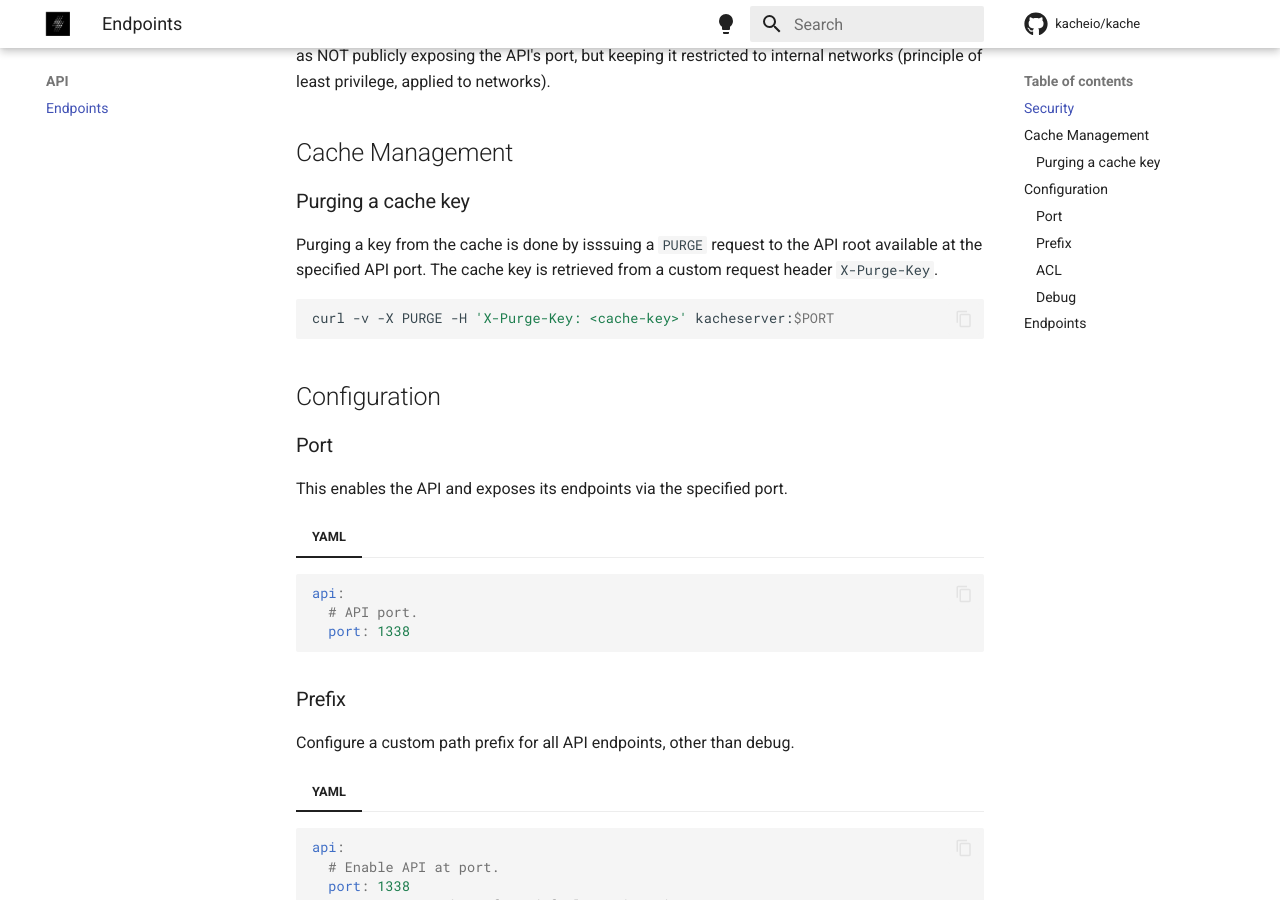
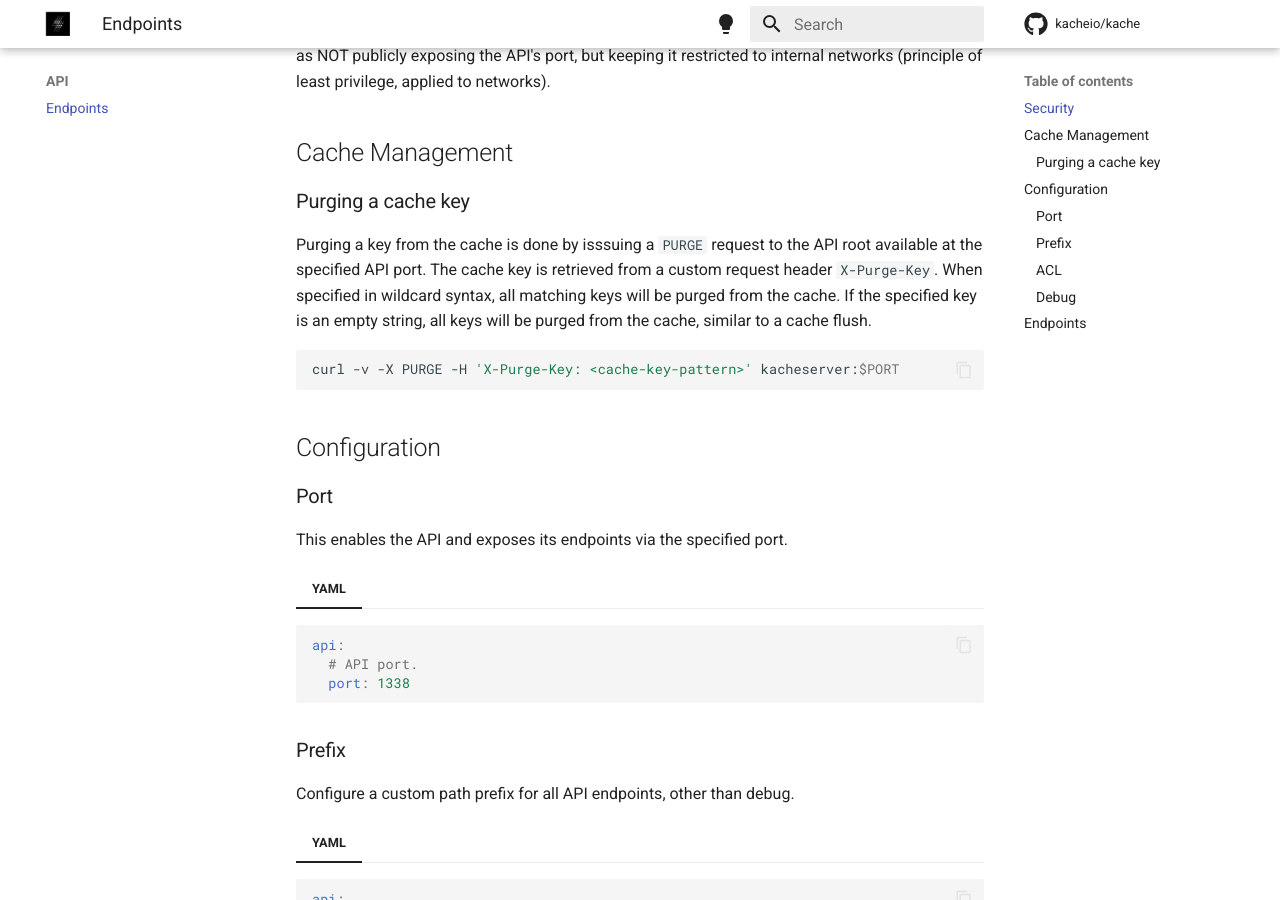
Before and after one commit to kacheio/docs, an MkDocs documentation site: the page built from docs/reference/api_specification.md, in a window 1280 px wide and 900 px high, scrolled down 513 px. Built offline with MkDocs 1.6.1 and Material for MkDocs 9.7.7, drawn with Linux system fonts in a browser that asks for light colours; comment, search, counter and statistics services are not loaded.

Commit message:
Add purge via wildcard info (#23)

````diff
--- a/docs/reference/api_specification.md
+++ b/docs/reference/api_specification.md
@@ -14,10 +14,12 @@ In production, it should be further protected by application level protection me
 ### Purging a cache key
 
 Purging a key from the cache is done by isssuing a `PURGE` request to the API root available at the
-specified API port. The cache key is retrieved from a custom request header `X-Purge-Key`.
+specified API port. The cache key is retrieved from a custom request header `X-Purge-Key`. When specified
+in wildcard syntax, all matching keys will be purged from the cache. If the specified key is an empty
+string, all keys will be purged from the cache, similar to a cache flush.
 
 ``` sh
-curl -v -X PURGE -H 'X-Purge-Key: <cache-key>' kacheserver:$PORT
+curl -v -X PURGE -H 'X-Purge-Key: <cache-key-pattern>' kacheserver:$PORT
 ```
 
 ## Configuration
````
